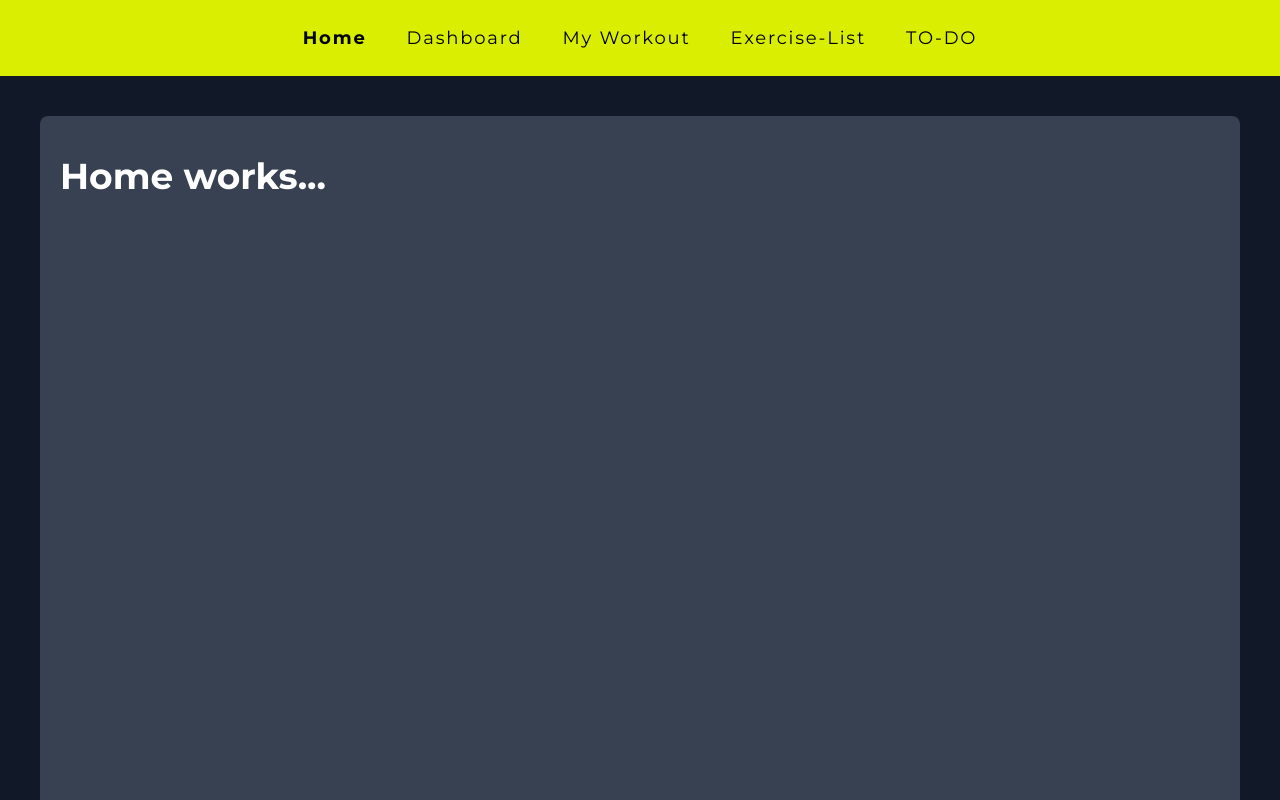
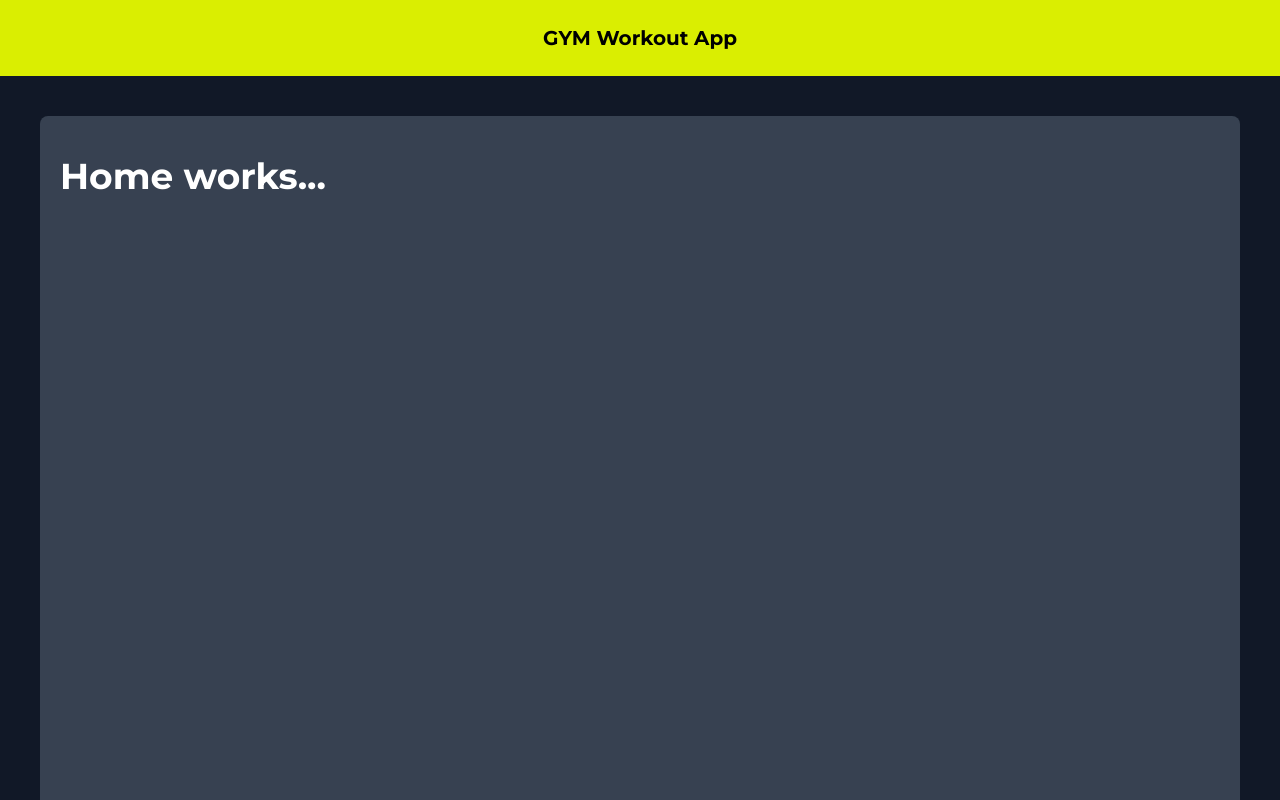
Before and after one commit to DWebdevV1/gym-workout-app, a Vue app: page /home in a window 1280 px wide. Shown: the top 800 px of the page. Built offline with nearby package versions, Linux system fonts and the light colour scheme.

Commit message:
small changes nav & co

```diff
--- a/src/components/global/global-navigation.vue
+++ b/src/components/global/global-navigation.vue
@@ -1,22 +1,30 @@
 <script setup lang="ts">
+import {ref} from 'vue';
 
+const fullNav = ref(false);
+const toggleNav = () => fullNav.value = !fullNav.value;
 </script>
 
 <template>
-  <nav class="bg-neon-green-default text-white p-6 tracking-widest text-ms md:text-lg flex flex-col md:flex-row justify-center md:items-center gap-3 md:gap-10 ">
-    <RouterLink class="text-black hover:cursor-pointer hover:underline"
+  <h4 class="text-black bg-neon-green-default p-6 select-none text-center font-bold hover:cursor-pointer"
+      @click="toggleNav">GYM Workout App</h4>
+
+  <nav v-show="fullNav" class="bg-neon-green-default text-white p-6 tracking-widest text-ms border border-black
+  md:text-lg flex flex-col md:flex-row justify-center md:items-center gap-3 md:gap-10">
+
+    <RouterLink class="text-black hover:cursor-pointer select-none hover:underline"
                 :to="{ name: 'home' }" active-class="font-bold">Home</RouterLink>
 
-    <RouterLink class="text-black hover:cursor-pointer hover:underline"
+    <RouterLink class="text-black hover:cursor-pointer select-none hover:underline"
                 :to="{ name: 'dashboard' }" active-class="font-bold">Dashboard</RouterLink>
 
-    <RouterLink class="text-black hover:cursor-pointer hover:underline"
+    <RouterLink class="text-black hover:cursor-pointer select-none hover:underline"
                 :to="{ name: 'workout' }" active-class="font-bold">My Workout</RouterLink>
 
-    <RouterLink class="text-black hover:cursor-pointer hover:underline"
+    <RouterLink class="text-black hover:cursor-pointer select-none hover:underline"
                 :to="{ name: 'exerciseList' }" active-class="font-bold">Exercise-List</RouterLink>
 
-    <RouterLink class="text-black hover:cursor-pointer hover:underline"
+    <RouterLink class="text-black hover:cursor-pointer select-none hover:underline"
                 :to="{ name: 'todo' }" active-class="font-bold">TO-DO</RouterLink>
   </nav>
 </template>
--- a/src/style.css
+++ b/src/style.css
@@ -28,17 +28,15 @@
   }
 
   .link {
-    @apply text-blue-600 visited:text-purple-600 text-base;
+    @apply text-blue-600 visited:text-purple-600 text-base break-words;
   }
 
   .btn-primary {
-    @apply bg-neon-green-default text-black px-5 py-3 rounded-full font-bold border-0 outline-0
-    hover:bg-neon-green-hover;
+    @apply bg-neon-green-default text-black px-5 py-3 rounded-full font-bold border-0 outline-0 hover:bg-neon-green-hover;
   }
 
   .btn-secondary {
-    @apply bg-gray-800 text-white px-5 py-3 rounded-full font-bold border-0 outline-0 ring-1 ring-white
-    hover:bg-gray-700;
+    @apply bg-gray-800 text-white px-5 py-3 rounded-full font-bold border-0 outline-0 hover:bg-gray-700;
   }
 
   .input {
```
Also changed, not shown: tailwind.config.cjs (line endings or trailing spaces).
